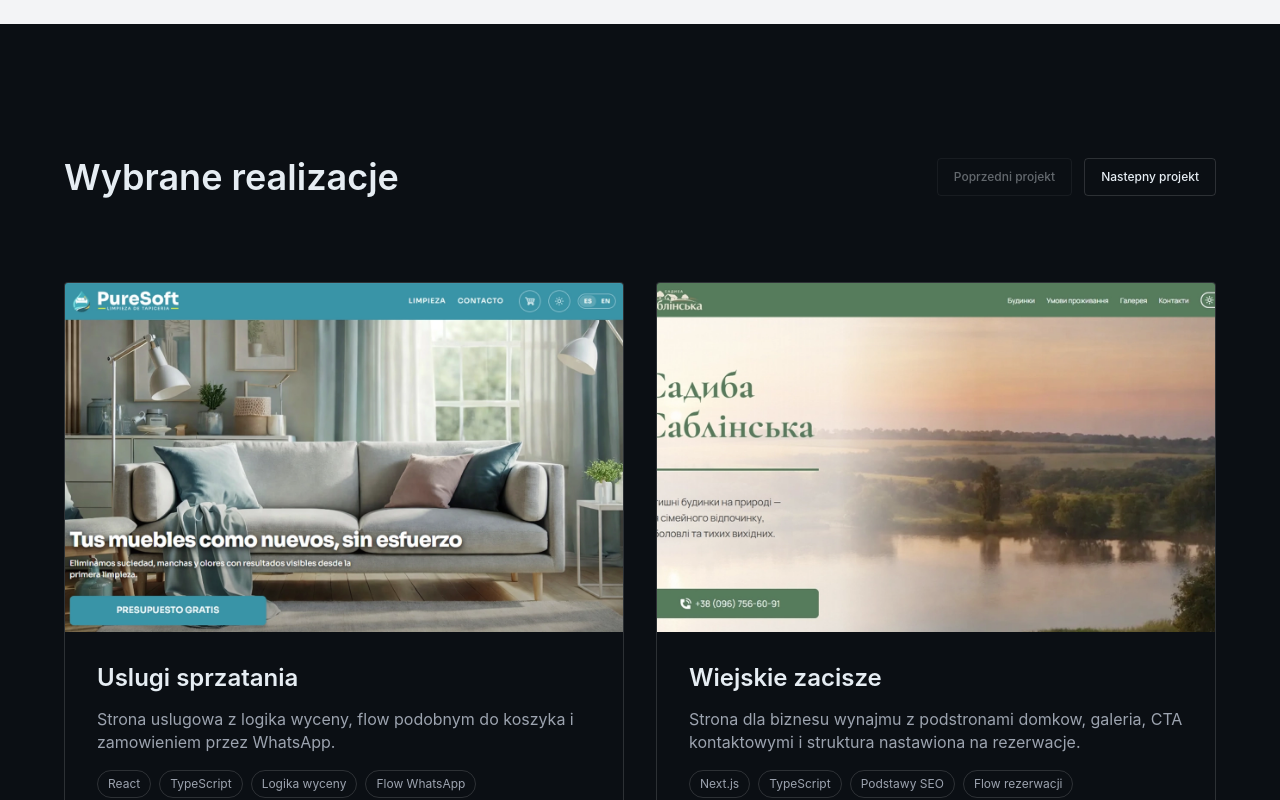
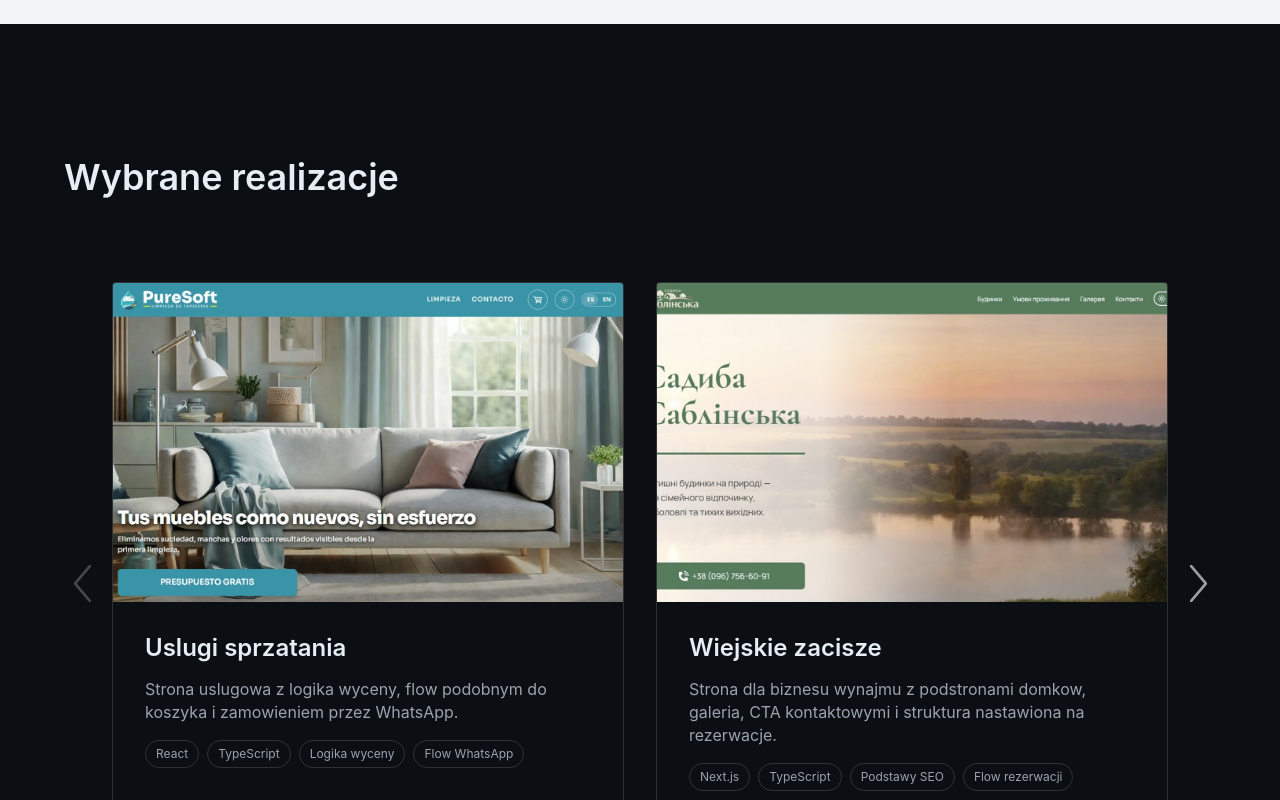
Before and after one commit to AlexDroff/portfolio_web, a Next.js app: page / in a window 1280 px wide. Shown: the part 2280-3080 px from the top of the page. Built offline with nearby package versions, Linux system fonts and the light colour scheme; no server answers.

Commit message:
fix: update SVG icons and improve footer styles for better consistency and accessibility. Adjusted project slider controls for enhanced usability and visual appeal.

```diff
--- a/src/components/layout/Footer/Footer.module.css
+++ b/src/components/layout/Footer/Footer.module.css
@@ -1,5 +1,7 @@
 .footer {
   background: var(--color-bg-primary);
+  color: var(--color-text-primary);
+  border-top: var(--border-width-default) solid var(--color-border-default);
   padding: var(--space-5) 0;
 }
 
--- a/src/components/layout/Header/Header.tsx
+++ b/src/components/layout/Header/Header.tsx
@@ -122,19 +122,29 @@ export const Header = () => {
             <Link href="/contact">{navigation.contact}</Link>
           </nav>
 
+          {isMenuOpen ? (
             <button
               type="button"
               className={styles.menuToggle}
-            aria-label={isMenuOpen ? navigation.closeMenu : navigation.openMenu}
-            aria-expanded={isMenuOpen}
+              aria-label={navigation.closeMenu}
+              aria-expanded="true"
               aria-controls="mobile-menu"
               onClick={() => setIsMenuOpen((prev) => !prev)}
             >
-            <span
-              className={`${styles.menuIcon} ${isMenuOpen ? styles.closeIcon : styles.burgerIcon}`}
-              aria-hidden="true"
-            />
+              <span className={`${styles.menuIcon} ${styles.closeIcon}`} aria-hidden="true" />
             </button>
+          ) : (
+            <button
+              type="button"
+              className={styles.menuToggle}
+              aria-label={navigation.openMenu}
+              aria-expanded="false"
+              aria-controls="mobile-menu"
+              onClick={() => setIsMenuOpen((prev) => !prev)}
+            >
+              <span className={`${styles.menuIcon} ${styles.burgerIcon}`} aria-hidden="true" />
+            </button>
+          )}
         </div>
       </Container>
 
--- a/src/components/sections/ContactCTA/ContactCTA.module.css
+++ b/src/components/sections/ContactCTA/ContactCTA.module.css
@@ -1,7 +1,18 @@
 .section {
   background: var(--color-bg-primary);
+  color: var(--color-text-primary);
 }
 
 .wrapper {
   display: flex;
+  border: var(--border-width-default) solid var(--color-border-default);
+  background: var(--color-overlay-subtle);
+  border-radius: var(--space-1);
+  padding: var(--space-6);
 }
+
+@media (max-width: 768px) {
+  .wrapper {
+    padding: var(--space-5);
+  }
+}
--- a/src/components/sections/Packages/Packages.module.css
+++ b/src/components/sections/Packages/Packages.module.css
@@ -1,5 +1,6 @@
 .section {
   background: var(--color-bg-primary);
+  color: var(--color-text-primary);
 }
 
 .wrapper {
@@ -56,7 +57,7 @@
   margin: 0;
   font-size: var(--font-size-lg);
   line-height: 1.3;
-  color: var(--color-brand-primary);
+  color: var(--color-brand-accent);
 }
 
 .cardDescription {
@@ -99,7 +100,7 @@
   margin: var(--space-2) 0 0;
   font-size: var(--font-size-xs);
   line-height: 1.5;
-  color: var(--color-text-muted);
+  color: var(--color-text-secondary);
 }
 
 @media (max-width: 1024px) {
--- a/src/components/sections/Projects/Projects.module.css
+++ b/src/components/sections/Projects/Projects.module.css
@@ -1,5 +1,6 @@
 .section {
   background: var(--color-bg-primary);
+  color: var(--color-text-primary);
   scroll-margin-top: calc(var(--space-8) + var(--space-5));
 }
 
@@ -10,10 +11,7 @@
 }
 
 .header {
-  display: flex;
-  align-items: center;
-  justify-content: space-between;
-  gap: var(--space-4);
+  display: block;
 }
 
 .title {
@@ -21,37 +19,74 @@
   font-weight: 600;
 }
 
-.controls {
-  display: flex;
-  align-items: center;
-  gap: var(--space-3);
+.sliderFrame {
+  position: relative;
+  padding: 0 var(--space-7);
 }
 
-.controlButton {
-  border: var(--border-width-default) solid var(--color-border-default);
+.arrowButton {
+  position: absolute;
+  top: 50%;
+  z-index: 2;
+  transform: translateY(-50%);
+  width: calc(var(--space-7) + var(--space-1));
+  height: calc(var(--space-7) + var(--space-2));
+  border: 0;
+  border-radius: 0;
   background: transparent;
+  box-shadow: none;
   color: var(--color-text-primary);
-  font-size: var(--font-size-xs);
-  line-height: 1;
-  font-weight: 500;
-  padding: var(--space-3) var(--space-4);
-  border-radius: var(--space-1);
+  display: inline-flex;
+  align-items: center;
+  justify-content: center;
   cursor: pointer;
-  transition: border-color 0.2s ease, color 0.2s ease, background 0.2s ease;
+  opacity: 0.65;
+  transition:
+    color 0.2s ease,
+    opacity 0.2s ease;
 }
 
-.controlButton:hover:not(:disabled) {
-  border-color: var(--color-text-primary);
+.arrowButtonPrev {
+  left: calc(var(--space-2) * -1);
 }
 
-.controlButton:focus-visible {
-  outline: 2px solid var(--color-text-primary);
-  outline-offset: 2px;
+.arrowButtonNext {
+  right: calc(var(--space-2) * -1);
 }
 
-.controlButton:disabled {
-  opacity: 0.4;
+.arrowButton:hover:not(:disabled),
+.arrowButton:focus-visible:not(:disabled) {
+  color: var(--color-brand-primary);
+  opacity: 1;
+}
+
+.arrowButton:focus-visible {
+  outline: var(--border-width-strong) solid var(--color-brand-accent);
+  outline-offset: var(--space-2);
+}
+
+.arrowButton:disabled {
+  opacity: 0.25;
   cursor: not-allowed;
+}
+
+.arrowIcon {
+  display: block;
+  width: 19px;
+  height: 45px;
+  background: currentColor;
+  transform: scaleX(0.92) scaleY(1.08);
+  transform-origin: center;
+}
+
+.arrowIconPrev {
+  mask: url('/icons/arrow_left.svg') center / contain no-repeat;
+  -webkit-mask: url('/icons/arrow_left.svg') center / contain no-repeat;
+}
+
+.arrowIconNext {
+  mask: url('/icons/arrow_right.svg') center / contain no-repeat;
+  -webkit-mask: url('/icons/arrow_right.svg') center / contain no-repeat;
 }
 
 .sliderTrack {
@@ -66,19 +101,13 @@
   overflow-y: hidden;
   scroll-snap-type: x mandatory;
   scroll-behavior: smooth;
-  -webkit-overflow-scrolling: touch;
 
-  scrollbar-width: thin;
-  scrollbar-color: var(--color-border-default) transparent;
+  scrollbar-width: none;
+  -ms-overflow-style: none;
 }
 
 .sliderTrack::-webkit-scrollbar {
-  height: 8px;
-}
-
-.sliderTrack::-webkit-scrollbar-thumb {
-  background: var(--color-border-default);
-  border-radius: 999px;
+  display: none;
 }
 
 .slide {
@@ -94,22 +123,17 @@
   }
 }
 
-@media (max-width: 768px) {
+@media (max-width: 767px) {
   .wrapper {
     gap: var(--space-6);
   }
 
-  .header {
-    align-items: flex-start;
-    flex-direction: column;
+  .sliderFrame {
+    padding: 0;
   }
 
-  .controls {
-    width: 100%;
-  }
-
-  .controlButton {
-    flex: 1;
+  .arrowButton {
+    display: none;
   }
 
   .sliderTrack {
--- a/src/components/sections/Projects/Projects.tsx
+++ b/src/components/sections/Projects/Projects.tsx
@@ -125,27 +125,21 @@ export const Projects = () => {
         <div className={styles.wrapper}>
           <div className={styles.header}>
             <h2 className={styles.title}>{projectsContent.title}</h2>
-            <div className={styles.controls}>
+          </div>
+
+          <div className={styles.sliderFrame}>
             <button
               type="button"
-                className={styles.controlButton}
+              className={`${styles.arrowButton} ${styles.arrowButtonPrev}`}
               onClick={handlePrevClick}
               disabled={!canScrollPrev}
               aria-label={projectsSection.previousProject}
             >
-                {projectsSection.previousProject}
+              <span
+                className={`${styles.arrowIcon} ${styles.arrowIconPrev}`}
+                aria-hidden="true"
+              />
             </button>
-              <button
-                type="button"
-                className={styles.controlButton}
-                onClick={handleNextClick}
-                disabled={!canScrollNext}
-                aria-label={projectsSection.nextProject}
-              >
-                {projectsSection.nextProject}
-              </button>
-            </div>
-          </div>
 
             <ul
               className={styles.sliderTrack}
@@ -169,6 +163,20 @@ export const Projects = () => {
                 </li>
               ))}
             </ul>
+
+            <button
+              type="button"
+              className={`${styles.arrowButton} ${styles.arrowButtonNext}`}
+              onClick={handleNextClick}
+              disabled={!canScrollNext}
+              aria-label={projectsSection.nextProject}
+            >
+              <span
+                className={`${styles.arrowIcon} ${styles.arrowIconNext}`}
+                aria-hidden="true"
+              />
+            </button>
+          </div>
         </div>
       </Container>
     </Section>
--- a/src/components/sections/Services/Services.module.css
+++ b/src/components/sections/Services/Services.module.css
@@ -1,5 +1,6 @@
 .section {
-  background: var(--color-bg-primary);
+  background: var(--color-bg-surface);
+  color: var(--color-bg-primary);
 }
 
 .wrapper {
@@ -23,7 +24,7 @@
   margin: var(--space-4) 0 0;
   font-size: var(--font-size-md);
   line-height: 1.55;
-  color: var(--color-text-secondary);
+  color: var(--color-text-muted);
 }
 
 .grid {
@@ -36,15 +37,16 @@
 }
 
 .card {
-  border: var(--border-width-default) solid var(--color-border-default);
+  border: var(--border-width-default) solid var(--color-border-soft);
   border-radius: var(--space-1);
   padding: var(--space-5);
-  background: var(--color-overlay-subtle);
+  background: var(--color-brand-primary);
+  color: var(--color-bg-primary);
   transition: border-color 0.2s ease, transform 0.2s ease;
 }
 
 .card:hover {
-  border-color: var(--color-text-secondary);
+  border-color: var(--color-bg-primary);
   transform: translateY(-2px);
 }
 
@@ -59,7 +61,7 @@
   margin: var(--space-3) 0 0;
   font-size: var(--font-size-sm);
   line-height: 1.5;
-  color: var(--color-text-secondary);
+  color: var(--color-text-muted);
 }
 
 @media (max-width: 1024px) {
--- a/src/data/locales/pl.ts
+++ b/src/data/locales/pl.ts
@@ -1153,7 +1153,7 @@ const ui: LocaleContent["ui"] = {
     nextProject: "Nastepny projekt",
   },
   projectCard: {
-    viewCaseStudy: "Zobacz case study",
+    viewCaseStudy: "Szczegóły",
     liveWebsite: "Zobacz strone",
   },
   projectDetail: {
```
Also changed, not shown: src/components/sections/About/About.tsx (+58 -12 lines), src/components/sections/FAQ/FAQ.module.css (+10 -9 lines), public/icons/arrow_left.svg, public/icons/arrow_right.svg. Lines whose indentation alone changed are shown as unchanged.
